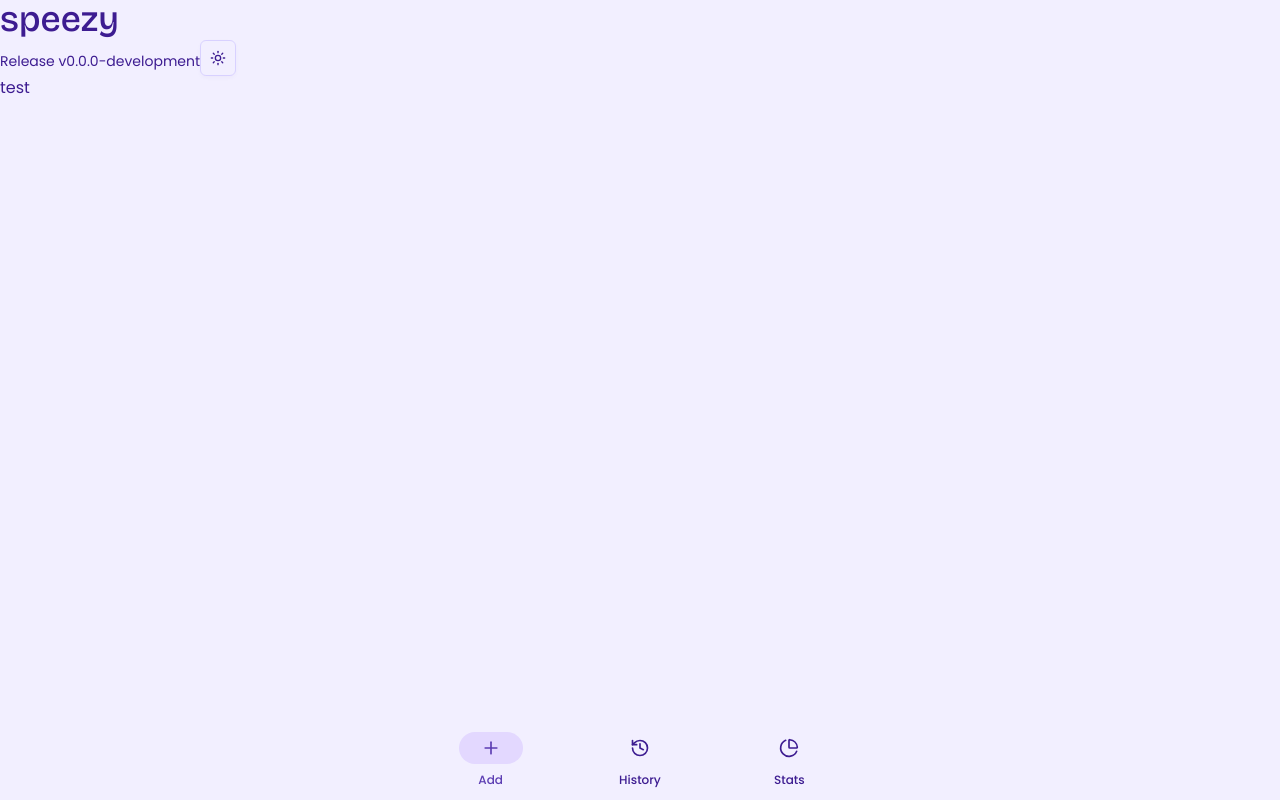
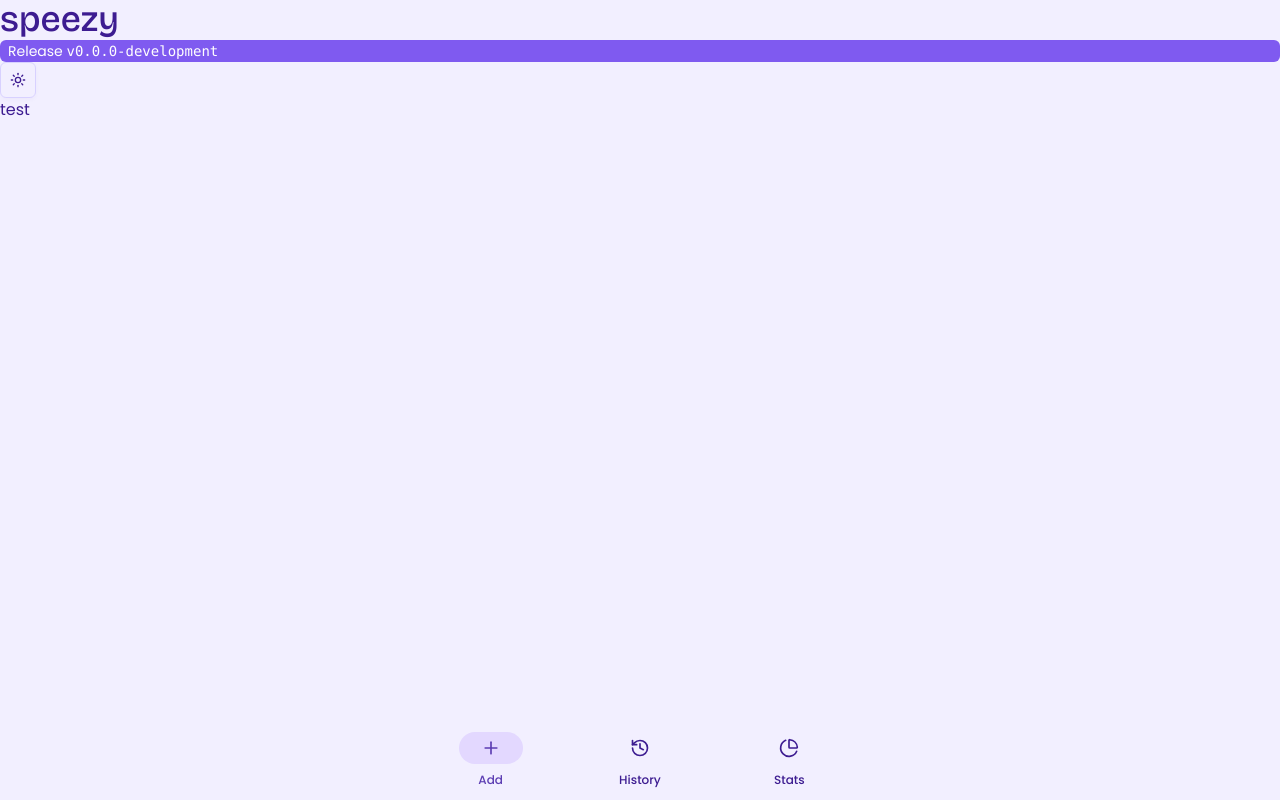
Before and after one commit to m-calabresi/speezy, a Next.js app: page / in a window 1280 px wide. Built offline with nearby package versions, Linux system fonts and the light colour scheme.

Commit message:
style(nav): update release info banner style

```diff
--- a/components/navigation.tsx
+++ b/components/navigation.tsx
@@ -15,15 +15,13 @@ export default function Navigation() {
     const pathName = usePathname();
 
     return (
-        <nav className="bg-background absolute bottom-0 z-40 w-full">
-            <div className="mx-auto flex max-w-md items-center justify-around">
+        <nav className="bg-background absolute bottom-0 z-40 w-full py-3">
+            <ul className="mx-auto flex max-w-md items-center justify-around">
                 {navItems.map(({ id, url, label, Icon }) => {
                     const isActive = pathName === url;
                     return (
-                        <Link
-                            key={id}
-                            href={url}
-                            className={cn("text-secondary-foreground group flex min-w-[60px] flex-col items-center justify-center rounded-lg px-5 py-3", isActive && "text-muted-foreground")}>
+                        <li key={id} className={cn("text-secondary-foreground group px-5", isActive && "text-muted-foreground")}>
+                            <Link href={url} className="flex min-w-[60px] flex-col items-center justify-center">
                                 <div
                                     className={cn(
                                         "group-hover:bg-secondary mb-2 flex w-16 items-center justify-center rounded-full py-1.5 transition-colors duration-100 ease-in-out",
@@ -33,9 +31,10 @@ export default function Navigation() {
                                 </div>
                                 <span className={cn("text-xs font-medium", isActive && "")}>{label}</span>
                             </Link>
+                        </li>
                     );
                 })}
-            </div>
+            </ul>
         </nav>
     );
 }
--- a/components/release-info.tsx
+++ b/components/release-info.tsx
@@ -7,8 +7,8 @@ const buildNumber = process.env.RELEASE_NAME || "v0.0.0-development";
 
 export default function ReleaseInfo({ className, ...props }: HTMLAttributes<HTMLSpanElement>) {
     return (
-        <span className={cn("text-sm leading-none", className)} {...props}>
-            Release {buildNumber}
-        </span>
+        <h4 className={cn("bg-primary text-primary-foreground rounded-md px-2 py-1 text-sm leading-none", className)} {...props}>
+            Release <span className="font-mono">{buildNumber}</span>
+        </h4>
     );
 }
```
Lines whose indentation alone changed are shown as unchanged.
